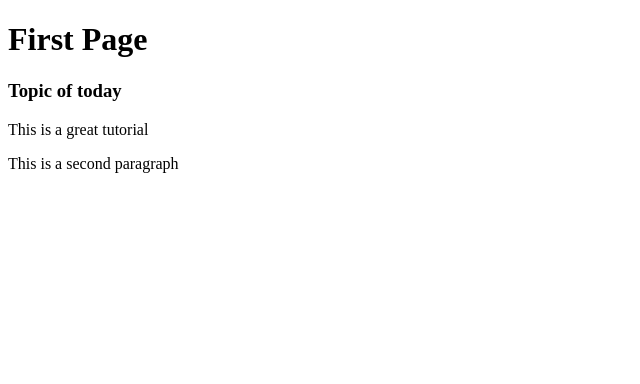
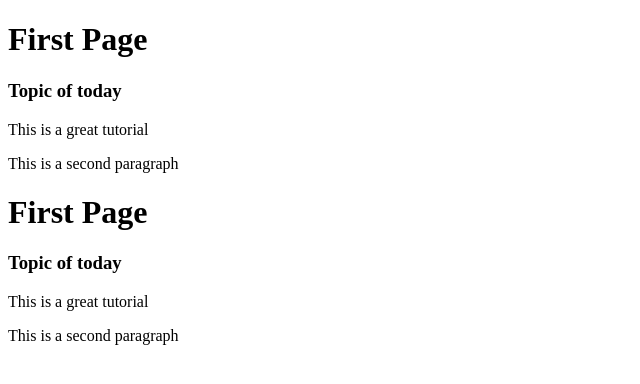
Before and after one commit to kshepp1969/git-course, a plain HTML site: page index.html in a window 1280 px wide. Shown: the whole page, without its empty margins (0-640 px from the left). Drawn offline with Linux system fonts and the light colour scheme.

Commit message:
This was to test the addition lines to the index file

```diff
--- a/index.html
+++ b/index.html
@@ -12,5 +12,10 @@
     <p>This is a great tutorial</p>
     <p>This is a second paragraph</p>
 
+    <h1>First Page</h1>
+    <h3>Topic of today</h3>
+    <p>This is a great tutorial</p>
+    <p>This is a second paragraph</p>
+
 </body>
 </html>
```
